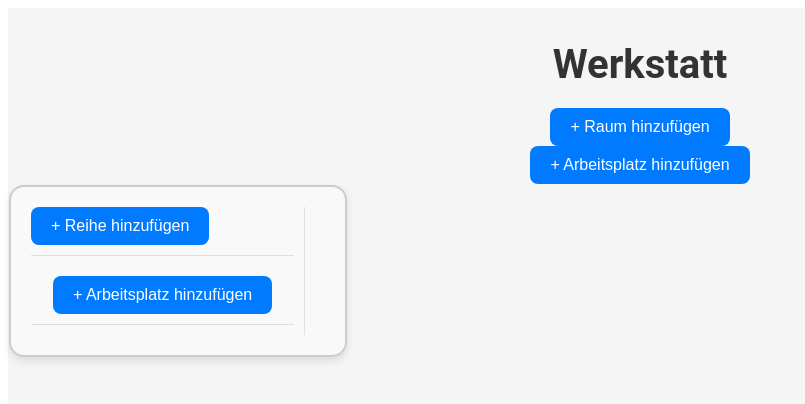
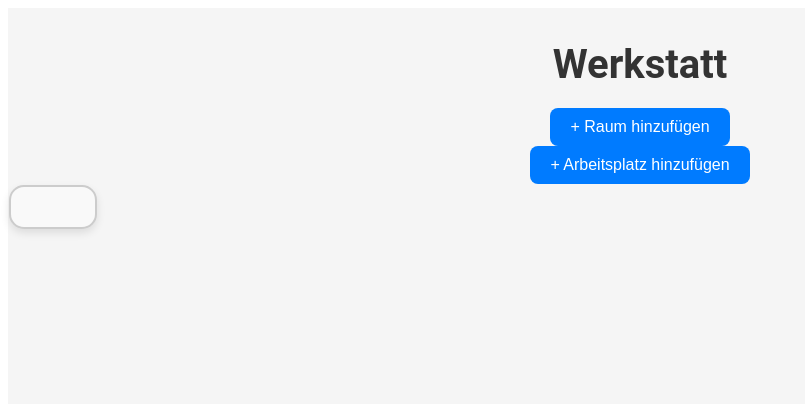
Before and after one commit to achilleaslenzen/sitzplatzverwaltung, an Angular app: page /werkstatt in a window 1280 px wide. Both pictures are taken after a click on the button "+ Raum hinzufügen". Shown: the top 404 px of the page, without its empty margins (0-805 px from the left). Built offline with nearby package versions, Linux system fonts and the light colour scheme.

Commit message:
raum only a room

```diff
--- a/src/app/components/raum/raum.component.html
+++ b/src/app/components/raum/raum.component.html
@@ -1,19 +1 @@
-<div
-  class="raum-box"
-  cdkDropList
-  id="raeume"
-  [cdkDropListConnectedTo]="['reihen']"
-  (cdkDropListDropped)="dropTisch($event)"
->
-  <div class="header-sidebar-container">
-    <div class="raum-header">
-      <app-button text="+ Reihe hinzufügen" (clicked)="addReihe()"></app-button>
-    </div>
-    <div class="reihe-sidebar">
-      <app-reihe
-        *ngFor="let reihe of reihen"
-        [tische]="reihe.tische"
-      ></app-reihe>
-    </div>
-  </div>
-</div>
+<div class="raum-box"></div>
--- a/src/app/components/raum/raum.component.scss
+++ b/src/app/components/raum/raum.component.scss
@@ -10,23 +10,3 @@
   width: 100%;
   height: 100%;
 }
-
-.header-sidebar-container {
-  display: flex;
-  flex-direction: column;
-  border-right: 1px solid #e0e0e0; /* Der durchgehende Strich rechts */
-  padding-right: 10px;
-  margin-right: 20px;
-}
-
-.raum-header {
-  margin-bottom: 10px;
-  border-bottom: 1px solid #e0e0e0; /* Der durchgehende Strich rechts */
-  padding-bottom: 10px;
-  justify-content: center;
-}
-.reihe-sidebar {
-  display: flex;
-  flex-direction: column;
-  gap: 20px;
-}
```
